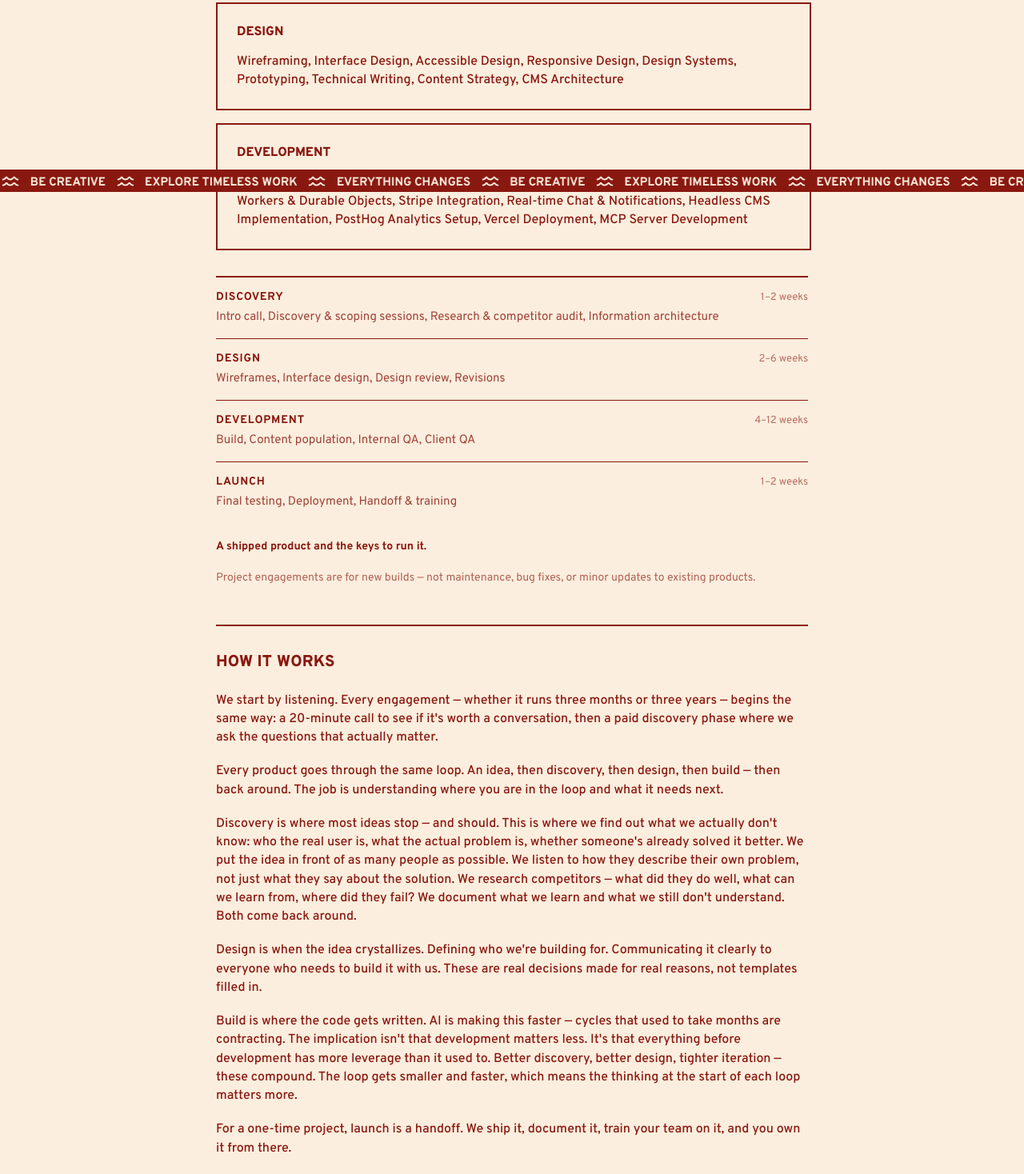
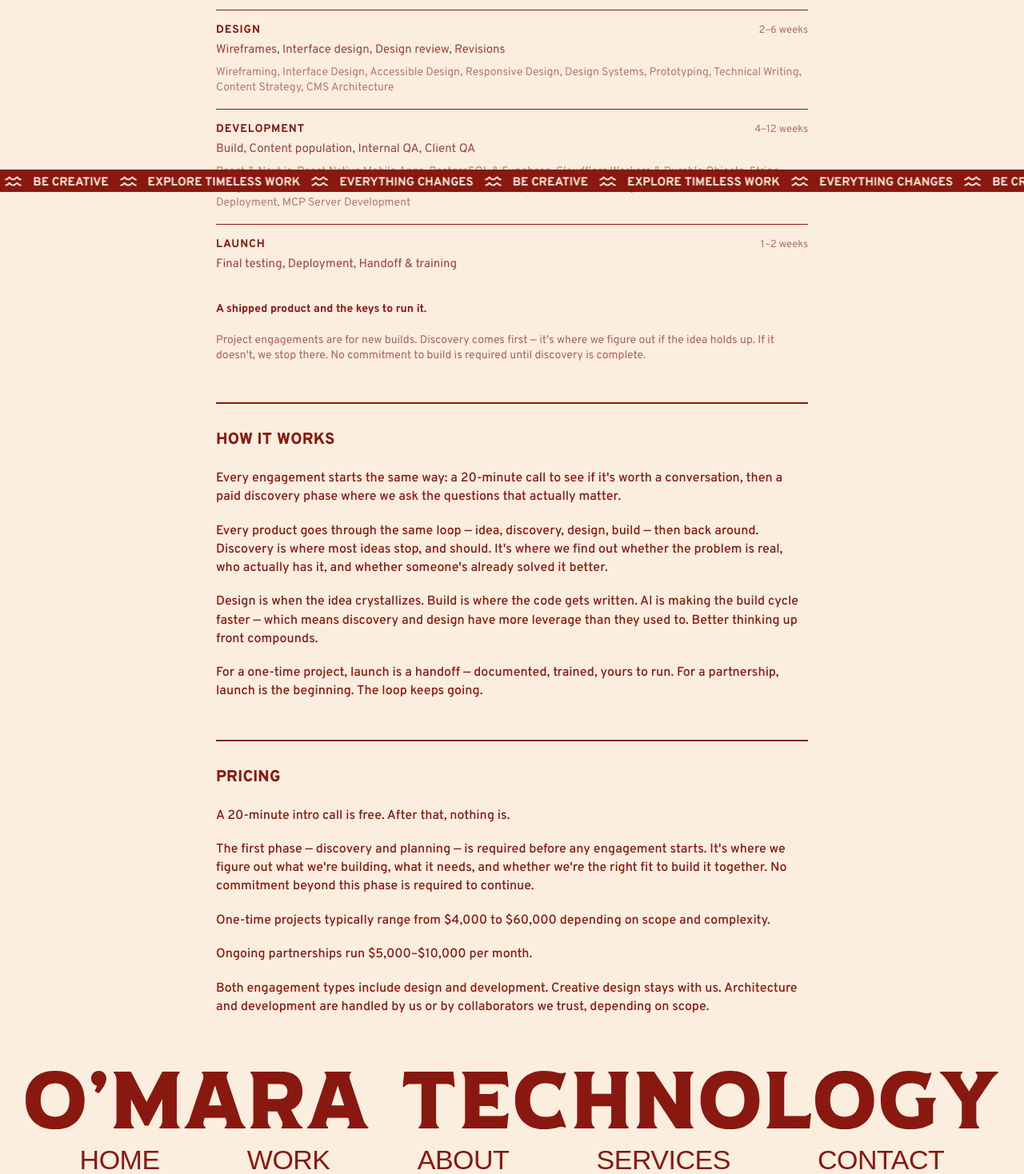
Before and after one commit to masonomara/omara-technology-design, a Next.js app: page /services in a window 1280 px wide. Shown: the part 560-2028 px from the top of the page at 80% size. Built offline with nearby package versions, Linux system fonts and the light colour scheme; a web font is replaced by a local one.

Commit message:
changed copywriting

```diff
--- a/content/nav.json
+++ b/content/nav.json
@@ -36,7 +36,7 @@
       },
       {
         "name": "Hazel Boutique",
-        "description": "Shopify rebuild for a four-location NJ fashion retailer."
+        "description": "Shopify rebuild for a four-location NJ retailer — new architecture, same brand."
       },
       {
         "name": "Flora and Mar",
@@ -44,7 +44,7 @@
       },
       {
         "name": "Talulas",
-        "description": "Shopify build with Resy, Toast online ordering, and print-on-demand merchandise."
+        "description": "Shopify build for a Philadelphia restaurant — Resy reservations, Toast ordering, and print-on-demand merch in one system."
       },
       {
         "name": "Interwoven",
@@ -64,7 +64,7 @@
       },
       {
         "name": "Current Media Company",
-        "description": "Brand, tools, and operations for a creative studio."
+        "description": "Brand identity, internal tooling, and workflow systems for a growing creative studio."
       }
     ]
   },
--- a/content/services.json
+++ b/content/services.json
@@ -4,38 +4,7 @@
       "id": "project",
       "label": "One-time Project",
       "description": "For new products and new builds. We take it from idea through design, development, and launch. At the end, we hand it off — documented, trained, yours to run.\n\nThe scope is defined before we start. Payments at monthly milestones.",
-      "note": "Project engagements are for new builds — not maintenance, bug fixes, or minor updates to existing products.",
-      "categories": [
-        {
-          "name": "Design",
-          "items": [
-            "Wireframing",
-            "Interface Design",
-            "Accessible Design",
-            "Responsive Design",
-            "Design Systems",
-            "Prototyping",
-            "Technical Writing",
-            "Content Strategy",
-            "CMS Architecture"
-          ]
-        },
-        {
-          "name": "Development",
-          "items": [
-            "React & Next.js Development",
-            "React Native Mobile Apps",
-            "PostgreSQL & Supabase",
-            "Cloudflare Workers & Durable Objects",
-            "Stripe Integration",
-            "Real-time Chat & Notifications",
-            "Headless CMS Implementation",
-            "PostHog Analytics Setup",
-            "Vercel Deployment",
-            "MCP Server Development"
-          ]
-        }
-      ],
+      "note": "Project engagements are for new builds. Discovery comes first — it's where we figure out if the idea holds up. If it doesn't, we stop there. No commitment to build is required until discovery is complete.",
       "timeline": {
         "phases": [
           {
@@ -56,6 +25,17 @@
               "Interface design",
               "Design review",
               "Revisions"
+            ],
+            "items": [
+              "Wireframing",
+              "Interface Design",
+              "Accessible Design",
+              "Responsive Design",
+              "Design Systems",
+              "Prototyping",
+              "Technical Writing",
+              "Content Strategy",
+              "CMS Architecture"
             ]
           },
           {
@@ -66,6 +46,18 @@
               "Content population",
               "Internal QA",
               "Client QA"
+            ],
+            "items": [
+              "React & Next.js",
+              "React Native Mobile Apps",
+              "PostgreSQL & Supabase",
+              "Cloudflare Workers & Durable Objects",
+              "Stripe Integration",
+              "Real-time Chat & Notifications",
+              "Headless CMS Implementation",
+              "PostHog Analytics Setup",
+              "Vercel Deployment",
+              "MCP Server Development"
             ]
           },
           {
@@ -82,38 +74,6 @@
       "label": "Partnership",
       "description": "For products in motion or in formation. Monthly engagements where we work alongside you — research, architecture, design direction, prioritization, and iteration as the product develops.\n\nLaunch isn't the end here. It's the beginning of the loop.",
       "note": "Also available through trusted partners: content creation, graphic design, Shopify storefronts, marketing sites, workflow automations, SEO.",
-      "categories": [
-        {
-          "name": "Product Design Strategy",
-          "items": [
-            "Discovery & Scoping",
-            "User Research & Interviews",
-            "Competitor Audits",
-            "Market Positioning",
-            "Information Architecture",
-            "Product Roadmaps",
-            "Feature Prioritization",
-            "Algorithm Design",
-            "Gamification Strategy",
-            "Onboarding Planning"
-          ]
-        },
-        {
-          "name": "Technical Development Strategy",
-          "items": [
-            "System Architecture",
-            "Database Design",
-            "API Design",
-            "Authentication & Row Level Security",
-            "Real-time Infrastructure",
-            "AI & RAG Architecture",
-            "MCP Server Design",
-            "Payment System Planning",
-            "Analytics Strategy",
-            "Deployment & DevOps Planning"
-          ]
-        }
-      ],
       "timeline": {
         "phases": [
           {
@@ -135,6 +95,28 @@
               "Feature prioritization",
               "Development",
               "Review & iteration"
+            ],
+            "items": [
+              "Discovery & Scoping",
+              "User Research & Interviews",
+              "Competitor Audits",
+              "Market Positioning",
+              "Information Architecture",
+              "Product Roadmaps",
+              "Feature Prioritization",
+              "Algorithm Design",
+              "Gamification Strategy",
+              "Onboarding Planning",
+              "System Architecture",
+              "Database Design",
+              "API Design",
+              "Authentication & Row Level Security",
+              "Real-time Infrastructure",
+              "AI & RAG Architecture",
+              "MCP Server Design",
+              "Payment System Planning",
+              "Analytics Strategy",
+              "Deployment & DevOps Planning"
             ]
           }
         ],
--- a/src/app/components/ServicesSection.module.css
+++ b/src/app/components/ServicesSection.module.css
@@ -66,61 +66,6 @@
   margin-bottom: 0.8em;
 }
 
-.engagementCategories {
-  display: flex;
-  flex-direction: column;
-  gap: 16px;
-  margin-top: 1.5em;
-}
-
-.servicesCategoryTitle {
-  margin: 0px !important;
-  font-family: var(--font-overpass);
-  background-color: transparent;
-  font-size: var(--text-lg);
-  font-weight: 800 !important;
-  font-variation-settings: var(--fvs-overpass-heading) !important;
-  text-transform: uppercase;
-  margin-top: 0.8px !important;
-  width: 100%;
-  margin-top: 12.8px !important;
-  padding-top: 0.8em;
-  padding-bottom: 0.8em;
-}
-
-.servicesDataWrapper {
-  margin-top: 0em;
-  font-size: var(--text-lg);
-  font-weight: 500;
-  width: 100%;
-  line-height: 1.45;
-  text-align: left;
-  border: 2px solid var(--color-primary);
-}
-
-.servicesCategoryHeader {
-  padding: 24px;
-  margin: 0px;
-  display: flex;
-  flex-direction: column;
-  gap: 12px;
-}
-
-.servicesCategoryHeader * {
-  padding: 0px;
-  margin: 0px !important;
-}
-
-.servicesList {
-  padding: 24px;
-  padding-top: 0px;
-  margin: 0px;
-  display: flex;
-  flex-direction: column;
-  gap: 12px;
-  margin-top: -10px;
-}
-
 .timeline {
   margin-top: 2em;
   border-top: 2px solid var(--color-primary);
@@ -161,6 +106,14 @@
   margin-top: 6px;
   margin-bottom: 0;
   opacity: 0.8;
+  line-height: var(--leading-normal);
+}
+
+.phaseItems {
+  font-size: var(--text-sm);
+  margin-top: 8px;
+  margin-bottom: 0;
+  opacity: 0.55;
   line-height: var(--leading-normal);
 }
 
@@ -259,36 +212,6 @@
     font-size: var(--text-md);
   }
 
-  .engagementCategories {
-    gap: 12px;
-  }
-
-  .servicesCategoryHeader * {
-    font-size: var(--text-md);
-    line-height: 1.45;
-  }
-
-  .servicesCategoryTitle {
-    font-size: var(--text-lg);
-    margin-left: 0px !important;
-  }
-
-  .servicesCategoryHeader {
-    padding: 20px 16px;
-  }
-
-  .servicesList {
-    padding: 16px;
-    padding-top: 0px;
-    margin-top: -6px;
-    font-size: var(--text-md);
-    line-height: 1.45;
-  }
-
-  .servicesDataWrapper {
-    width: 100%;
-  }
-
   .timelineMilestones {
     font-size: var(--text-sm);
   }
--- a/src/app/components/ServicesSection.tsx
+++ b/src/app/components/ServicesSection.tsx
@@ -3,8 +3,8 @@
 import { useState } from "react";
 import { motion } from "framer-motion";
 import { textFadeUp, textFadeUpSmall } from "../lib/motion";
+import type { getServicesData } from "@/lib/content";
 import styles from "./ServicesSection.module.css";
-import type { getServicesData } from "@/lib/content";
 
 type ServicesData = ReturnType<typeof getServicesData>;
 type Engagement = ServicesData["engagements"][number];
@@ -13,11 +13,11 @@ interface ServicesSectionProps {
   data: ServicesData;
 }
 
+const viewport = { once: true, amount: 0.15 } as const;
+
 export default function ServicesSection({ data }: ServicesSectionProps) {
   const [active, setActive] = useState<string>(data.engagements[0].id);
-  const current = data.engagements.find(
-    (e: Engagement) => e.id === active,
-  ) as Engagement;
+  const current = data.engagements.find((e: Engagement) => e.id === active) as Engagement;
 
   return (
     <>
@@ -25,7 +25,7 @@ export default function ServicesSection({ data }: ServicesSectionProps) {
         variants={textFadeUp(0, 0.45)}
         initial="hidden"
         whileInView="show"
-        viewport={{ once: true, amount: 0.15 }}
+        viewport={viewport}
         className="title"
       >
         SERVICES
@@ -35,16 +35,11 @@ export default function ServicesSection({ data }: ServicesSectionProps) {
         variants={textFadeUpSmall(0.08, 0.4)}
         initial="hidden"
         whileInView="show"
-        viewport={{ once: true, amount: 0.15 }}
+        viewport={viewport}
       >
         <p className={styles.intro}>
-          Everything changes fast. What holds up is better thinking at the
-          start — products designed around a real problem, for a real person,
-          with a clear reason to exist.
-        </p>
-        <p className={styles.introMeta}>
-          We take on two kinds of engagements: one-time projects and ongoing
-          partnerships. Both start the same way.
+          Two kinds of engagements. One-time projects and ongoing partnerships.
+          Both start the same way.
         </p>
       </motion.div>
 
@@ -52,7 +47,7 @@ export default function ServicesSection({ data }: ServicesSectionProps) {
         variants={textFadeUpSmall(0.12, 0.4)}
         initial="hidden"
         whileInView="show"
-        viewport={{ once: true, amount: 0.15 }}
+        viewport={viewport}
         className={styles.toggle}
       >
         {data.engagements.map((e: Engagement) => (
@@ -79,17 +74,6 @@ export default function ServicesSection({ data }: ServicesSectionProps) {
           </p>
         ))}
 
-        <div className={styles.engagementCategories}>
-          {current.categories.map((cat) => (
-            <div key={cat.name} className={styles.servicesDataWrapper}>
-              <div className={styles.servicesCategoryHeader}>
-                <h3 className={styles.servicesCategoryTitle}>{cat.name}</h3>
-              </div>
-              <p className={styles.servicesList}>{cat.items.join(", ")}</p>
-            </div>
-          ))}
-        </div>
-
         <div className={styles.timeline}>
           {current.timeline.phases.map((phase, i) => (
             <div
@@ -98,18 +82,15 @@ export default function ServicesSection({ data }: ServicesSectionProps) {
             >
               <div className={styles.timelinePhaseHeader}>
                 <span className={styles.timelinePhaseName}>{phase.name}</span>
-                <span className={styles.timelinePhaseDuration}>
-                  {phase.duration}
-                </span>
+                <span className={styles.timelinePhaseDuration}>{phase.duration}</span>
               </div>
-              <p className={styles.timelineMilestones}>
-                {phase.milestones.join(", ")}
-              </p>
+              <p className={styles.timelineMilestones}>{phase.milestones.join(", ")}</p>
+              {"items" in phase && phase.items && (
+                <p className={styles.phaseItems}>{phase.items.join(", ")}</p>
+              )}
             </div>
           ))}
-          <p className={styles.timelineOutcome}>
-            {current.timeline.outcome}
-          </p>
+          <p className={styles.timelineOutcome}>{current.timeline.outcome}</p>
         </div>
 
         {current.note && (
@@ -121,55 +102,33 @@ export default function ServicesSection({ data }: ServicesSectionProps) {
         variants={textFadeUpSmall(0.08, 0.4)}
         initial="hidden"
         whileInView="show"
-        viewport={{ once: true, amount: 0.15 }}
+        viewport={viewport}
         className={styles.servicesSection}
       >
         <h2 className={styles.sectionHeading}>How It Works</h2>
         <div className={styles.servicesBody}>
           <p>
-            We start by listening. Every engagement — whether it runs three
-            months or three years — begins the same way: a 20-minute call to
-            see if it&apos;s worth a conversation, then a paid discovery phase
-            where we ask the questions that actually matter.
+            Every engagement starts the same way: a 20-minute call to see if
+            it&apos;s worth a conversation, then a paid discovery phase where
+            we ask the questions that actually matter.
           </p>
           <p>
-            Every product goes through the same loop. An idea, then discovery,
-            then design, then build — then back around. The job is
-            understanding where you are in the loop and what it needs next.
+            Every product goes through the same loop — idea, discovery, design,
+            build — then back around. Discovery is where most ideas stop, and
+            should. It&apos;s where we find out whether the problem is real,
+            who actually has it, and whether someone&apos;s already solved it
+            better.
           </p>
           <p>
-            Discovery is where most ideas stop — and should. This is where we
-            find out what we actually don&apos;t know: who the real user is,
-            what the actual problem is, whether someone&apos;s already solved
-            it better. We put the idea in front of as many people as possible.
-            We listen to how they describe their own problem, not just what
-            they say about the solution. We research competitors — what did
-            they do well, what can we learn from, where did they fail? We
-            document what we learn and what we still don&apos;t understand.
-            Both come back around.
+            Design is when the idea crystallizes. Build is where the code gets
+            written. AI is making the build cycle faster — which means
+            discovery and design have more leverage than they used to. Better
+            thinking up front compounds.
           </p>
           <p>
-            Design is when the idea crystallizes. Defining who we&apos;re
-            building for. Communicating it clearly to everyone who needs to
-            build it with us. These are real decisions made for real reasons,
-            not templates filled in.
-          </p>
-          <p>
-            Build is where the code gets written. AI is making this faster —
-            cycles that used to take months are contracting. The implication
-            isn&apos;t that development matters less. It&apos;s that everything
-            before development has more leverage than it used to. Better
-            discovery, better design, tighter iteration — these compound. The
-            loop gets smaller and faster, which means the thinking at the
-            start of each loop matters more.
-          </p>
-          <p>
-            For a one-time project, launch is a handoff. We ship it, document
-            it, train your team on it, and you own it from there.
-          </p>
-          <p>
-            For a partnership, launch is the beginning. The loop keeps going —
-            smaller and faster each time.
+            For a one-time project, launch is a handoff — documented, trained,
+            yours to run. For a partnership, launch is the beginning. The loop
+            keeps going.
           </p>
         </div>
       </motion.section>
@@ -178,7 +137,7 @@ export default function ServicesSection({ data }: ServicesSectionProps) {
         variants={textFadeUpSmall(0.08, 0.4)}
         initial="hidden"
         whileInView="show"
-        viewport={{ once: true, amount: 0.15 }}
+        viewport={viewport}
         className={styles.pricingSection}
       >
         <h2 className={styles.sectionHeading}>Pricing</h2>
```
Also changed, not shown: src/app/(frontend)/contact/page.tsx (+51 -64 lines), src/app/components/About.tsx (+29 -22 lines), 2 other files (tests, documents, lock files or other folders).
